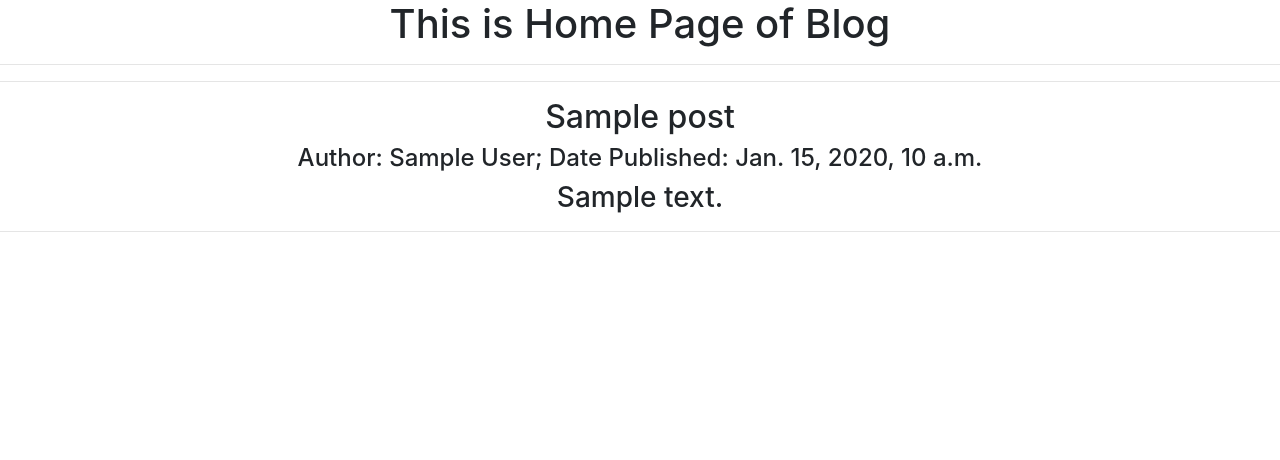
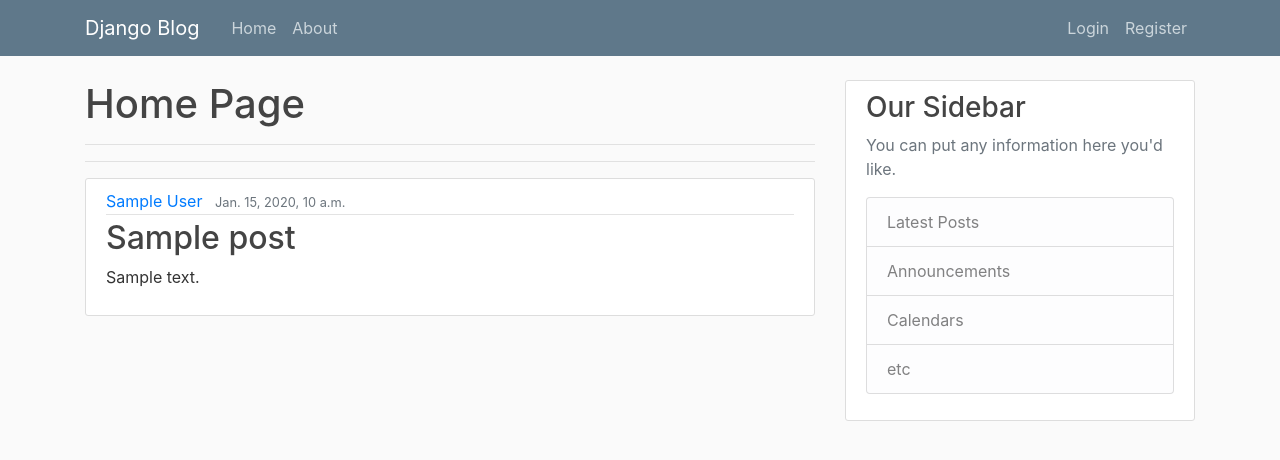
Before and after one commit to patel-himanshu/Django-Blogging-Site, a Django app: template blog/templates/blog/home.html in a window 1280 px wide. Shown: the top 460 px of the page. Run offline with Django 3.2, Linux system fonts and the light colour scheme; the template is opened without the code that fills it: most values are stand-ins (such as "Sample title", 1, 10 or a date in 2020); some libraries are stand-ins or nearby versions.

Commit message:
Completed adding templates and static files

```diff
--- /dev/null
+++ b/blog/static/blog/main.css
@@ -0,0 +1,84 @@
+body {
+    background: #fafafa;
+    color: #333333;
+    margin-top: 5rem;
+  }
+
+  h1, h2, h3, h4, h5, h6 {
+    color: #444444;
+  }
+
+  ul {
+    margin: 0;
+  }
+
+  .bg-steel {
+    background-color: #5f788a;
+  }
+
+  .site-header .navbar-nav .nav-link {
+    color: #cbd5db;
+  }
+
+  .site-header .navbar-nav .nav-link:hover {
+    color: #ffffff;
+  }
+
+  .site-header .navbar-nav .nav-link.active {
+    font-weight: 500;
+  }
+
+  .content-section {
+    background: #ffffff;
+    padding: 10px 20px;
+    border: 1px solid #dddddd;
+    border-radius: 3px;
+    margin-bottom: 20px;
+  }
+
+  .article-title {
+    color: #444444;
+  }
+
+  a.article-title:hover {
+    color: #428bca;
+    text-decoration: none;
+  }
+
+  .article-content {
+    white-space: pre-line;
+  }
+
+  .article-img {
+    height: 65px;
+    width: 65px;
+    margin-right: 16px;
+  }
+
+  .article-metadata {
+    padding-bottom: 1px;
+    margin-bottom: 4px;
+    border-bottom: 1px solid #e3e3e3
+  }
+
+  .article-metadata a:hover {
+    color: #333;
+    text-decoration: none;
+  }
+
+  .article-svg {
+    width: 25px;
+    height: 25px;
+    vertical-align: middle;
+  }
+
+  .account-img {
+    height: 125px;
+    width: 125px;
+    margin-right: 20px;
+    margin-bottom: 16px;
+  }
+
+  .account-heading {
+    font-size: 2.5rem;
+  }
--- a/blog/templates/blog/about.html
+++ b/blog/templates/blog/about.html
@@ -2,6 +2,6 @@
 
 {% block content %}
 
-    <h1>This is About Page of Blog</h1>
+    <h1>About Page</h1>
 
 {% endblock content %}
--- a/blog/templates/blog/base-template.html
+++ b/blog/templates/blog/base-template.html
@@ -1,12 +1,27 @@
+{% load static %}
+
 <!DOCTYPE html>
 <html lang="en">
   <head>
-    <meta charset="utf-8">
-    <meta name="viewport" content="width=device-width, initial-scale=1, shrink-to-fit=no">
+    <!-- Required meta tags -->
+    <meta charset="utf-8" />
+    <meta
+      name="viewport"
+      content="width=device-width, initial-scale=1, shrink-to-fit=no"
+    />
 
     <!-- Bootstrap CSS -->
-    <link rel="stylesheet" href="https://maxcdn.bootstrapcdn.com/bootstrap/4.0.0/css/bootstrap.min.css" integrity="sha384-Gn5384xqQ1aoWXA+058RXPxPg6fy4IWvTNh0E263XmFcJlSAwiGgFAW/dAiS6JXm" crossorigin="anonymous">
+    <link
+      rel="stylesheet"
+      href="https://maxcdn.bootstrapcdn.com/bootstrap/4.0.0/css/bootstrap.min.css"
+      integrity="sha384-Gn5384xqQ1aoWXA+058RXPxPg6fy4IWvTNh0E263XmFcJlSAwiGgFAW/dAiS6JXm"
+      crossorigin="anonymous"
+    />
 
+    <!-- Custom CSS -->
+    <link rel='stylesheet' type='text/css' href="{% static 'blog/main.css' %}">
+
+    <!-- Title -->
     {% if title %}
     <title>Blog Site: {{ title }}</title>
     {% else %}
@@ -15,11 +30,76 @@
   </head>
 
   <body>
-    <center>
-        {% block content %} {% endblock %}
-    </center>
-    <script src="https://code.jquery.com/jquery-3.2.1.slim.min.js" integrity="sha384-KJ3o2DKtIkvYIK3UENzmM7KCkRr/rE9/Qpg6aAZGJwFDMVNA/GpGFF93hXpG5KkN" crossorigin="anonymous"></script>
-    <script src="https://cdnjs.cloudflare.com/ajax/libs/popper.js/1.12.9/umd/popper.min.js" integrity="sha384-ApNbgh9B+Y1QKtv3Rn7W3mgPxhU9K/ScQsAP7hUibX39j7fakFPskvXusvfa0b4Q" crossorigin="anonymous"></script>
-    <script src="https://maxcdn.bootstrapcdn.com/bootstrap/4.0.0/js/bootstrap.min.js" integrity="sha384-JZR6Spejh4U02d8jOt6vLEHfe/JQGiRRSQQxSfFWpi1MquVdAyjUar5+76PVCmYl" crossorigin="anonymous"></script>
+    <!-- Navigation -->
+    <header class="site-header">
+      <nav class="navbar navbar-expand-md navbar-dark bg-steel fixed-top">
+        <div class="container">
+          <a class="navbar-brand mr-4" href="{% url 'blog-home' %}">Django Blog</a>
+          <button
+            class="navbar-toggler"
+            type="button"
+            data-toggle="collapse"
+            data-target="#navbarToggle"
+            aria-controls="navbarToggle"
+            aria-expanded="false"
+            aria-label="Toggle navigation"
+          >
+            <span class="navbar-toggler-icon"></span>
+          </button>
+          <div class="collapse navbar-collapse" id="navbarToggle">
+            <div class="navbar-nav mr-auto">
+              <a class="nav-item nav-link" href="{% url 'blog-home' %} ">Home</a>
+              <a class="nav-item nav-link" href="{% url 'blog-about' %}">About</a>
+            </div>
+            <!-- Navbar Right Side -->
+            <div class="navbar-nav">
+              <a class="nav-item nav-link" href="#">Login</a>
+              <a class="nav-item nav-link" href="#">Register</a>
+            </div>
+          </div>
+        </div>
+      </nav>
+    </header>
+
+    <!-- Main Content -->
+    <main role="main" class="container">
+        <div class="row">
+          <div class="col-md-8">
+            {% block content %}{% endblock %}
+          </div>
+          <div class="col-md-4">
+            <div class="content-section">
+              <h3>Our Sidebar</h3>
+              <p class='text-muted'>You can put any information here you'd like.
+                <ul class="list-group">
+                  <li class="list-group-item list-group-item-light">Latest Posts</li>
+                  <li class="list-group-item list-group-item-light">Announcements</li>
+                  <li class="list-group-item list-group-item-light">Calendars</li>
+                  <li class="list-group-item list-group-item-light">etc</li>
+                </ul>
+              </p>
+            </div>
+          </div>
+        </div>
+      </main>
+
+
+    <!-- Optional JavaScript -->
+    <!-- jQuery first, then Popper.js, then Bootstrap JS -->
+    <script
+      src="https://code.jquery.com/jquery-3.2.1.slim.min.js"
+      integrity="sha384-KJ3o2DKtIkvYIK3UENzmM7KCkRr/rE9/Qpg6aAZGJwFDMVNA/GpGFF93hXpG5KkN"
+      crossorigin="anonymous"
+    ></script>
+    <script
+      src="https://cdnjs.cloudflare.com/ajax/libs/popper.js/1.12.9/umd/popper.min.js"
+      integrity="sha384-ApNbgh9B+Y1QKtv3Rn7W3mgPxhU9K/ScQsAP7hUibX39j7fakFPskvXusvfa0b4Q"
+      crossorigin="anonymous"
+    ></script>
+    <script
+      src="https://maxcdn.bootstrapcdn.com/bootstrap/4.0.0/js/bootstrap.min.js"
+      integrity="sha384-JZR6Spejh4U02d8jOt6vLEHfe/JQGiRRSQQxSfFWpi1MquVdAyjUar5+76PVCmYl"
+      crossorigin="anonymous"
+    ></script>
   </body>
 </html>
--- a/blog/templates/blog/home.html
+++ b/blog/templates/blog/home.html
@@ -2,13 +2,20 @@
 
 {% block content%}
 
-    <h1>This is Home Page of Blog</h1>
+    <h1>Home Page</h1>
     <hr><hr>
     {% for post in posts %}
-        <h2>{{ post.title }}</h2>
-        <h4>Author: {{ post.author }}; Date Published: {{ post.date_published }}</h4>
-        <h3>{{ post.content }}</h3>
-        <hr>
+
+<article class="media content-section">
+    <div class="media-body">
+      <div class="article-metadata">
+        <a class="mr-2" href="#">{{ post.author }}</a>
+        <small class="text-muted">{{ post.date_posted }}</small>
+      </div>
+      <h2><a class="article-title" href="#">{{ post.title }}</a></h2>
+      <p class="article-content">{{ post.content }}</p>
+    </div>
+  </article>
     {% endfor %}
 
 {% endblock content%}
```
Lines whose indentation alone changed are shown as unchanged.
